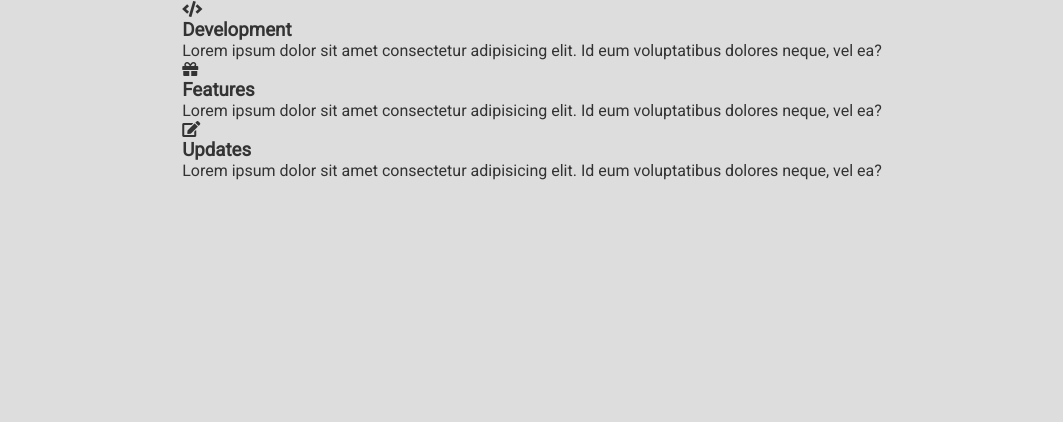
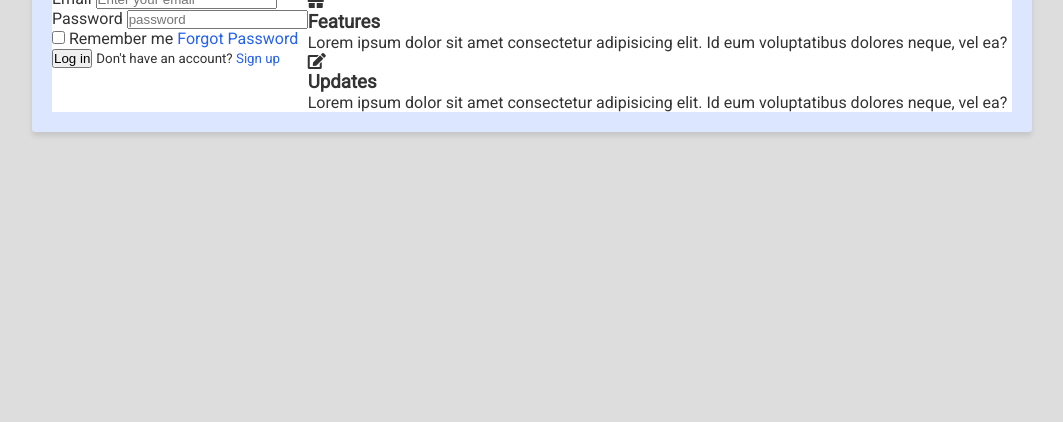
Before and after one commit to raop155/login-form-template, a plain HTML site: page index.html in a window 1280 px wide. Shown: the part 378-800 px from the top of the page, without its empty margins (108-1171 px from the left). Drawn offline with Linux system fonts and the light colour scheme.

Commit message:
Add container styles

```diff
--- a/styles.css
+++ b/styles.css
@@ -20,3 +20,13 @@ a {
   color: #2762eb;
   text-decoration: none;
 }
+
+.container {
+  background: #fff;
+  border-radius: 3px;
+  border: 20px solid #dce7ff;
+  width: 1000px;
+  max-width: 100%;
+  display: flex;
+  box-shadow: 0 4px 5px rgba(0, 0, 0, 0.1);
+}
```
